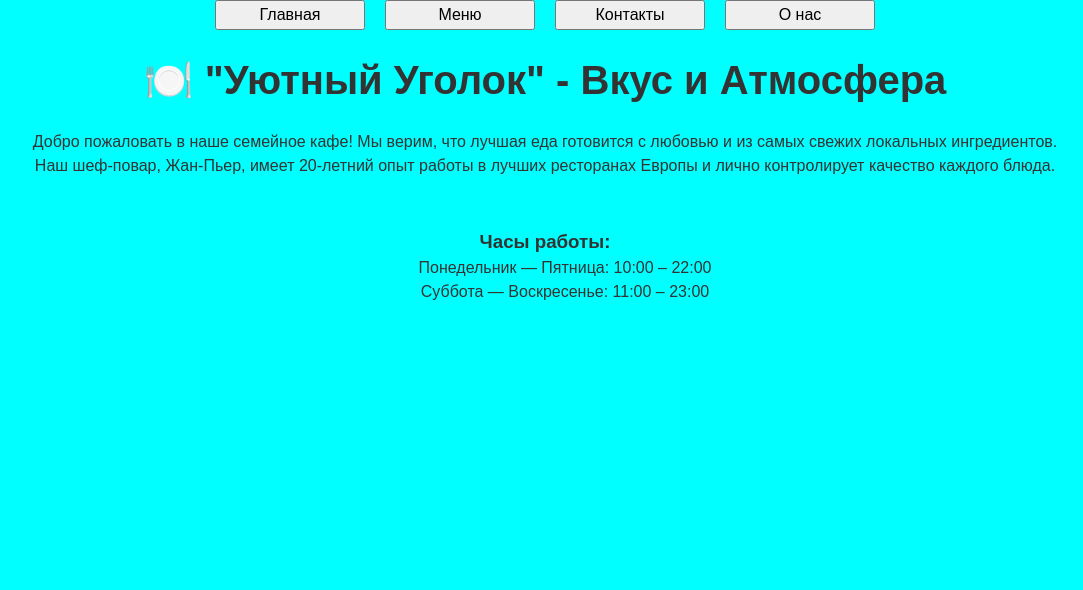
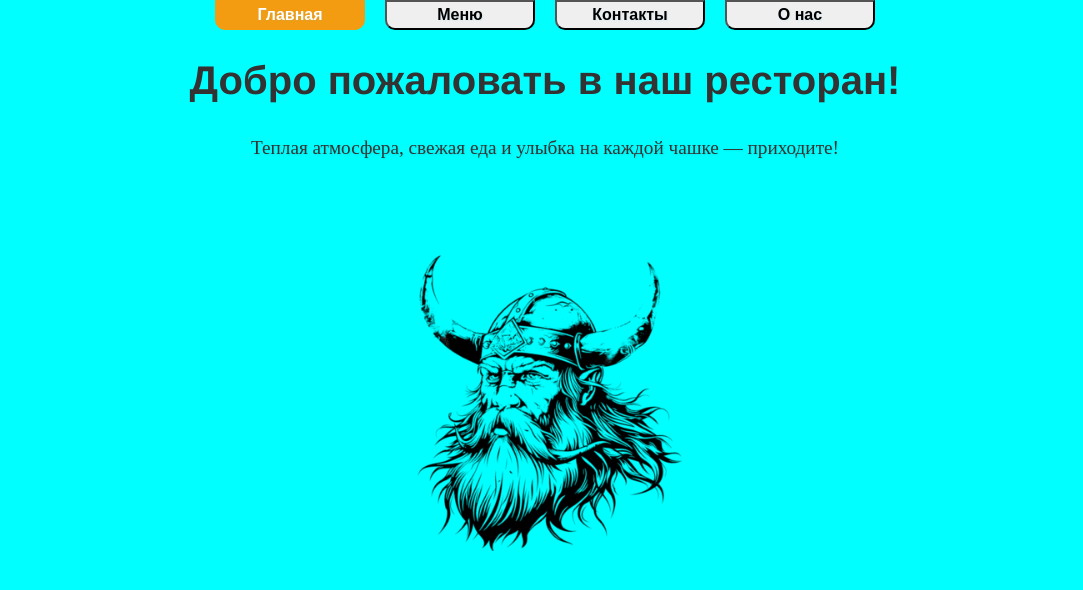
Before and after one commit to Den4ik3090/OdinP_Project-RestouranPage-, a website built with webpack: page src/index.html in a window 1280 px wide. Shown: the whole page, without its empty margins (95-1178 px from the left). Built offline with nearby package versions, Linux system fonts and the light colour scheme.

Commit message:
complete_logic_js

```diff
--- /dev/null
+++ b/src/contact.js
@@ -0,0 +1,74 @@
+export default function loadContacts() {
+  const content = document.getElementById('content'); // Замените на реальный id
+  content.classList.add('contact_content')
+  if (!content) return;
+
+  // <section class="contacts-section">
+  const section = document.createElement('section');
+  section.classList.add('contacts-section');
+
+  // <div class="contacts-container">
+  const container = document.createElement('div');
+  container.classList.add('contacts-container');
+
+  // <h2>Контакты</h2>
+  const heading = document.createElement('h2');
+  heading.textContent = 'Контакты';
+
+  // <nav class="contacts-nav" itemscope itemtype="http://schema.org/SiteNavigationElement">
+  const nav = document.createElement('nav');
+  nav.classList.add('contacts-nav');
+  nav.setAttribute('itemscope', '');
+  nav.setAttribute('itemtype', 'http://schema.org/SiteNavigationElement');
+
+  // <ul> (Меню для навигации внутри раздела "Контакты")
+
+  // <div class="contacts-items">
+  const itemsDiv = document.createElement('div');
+  itemsDiv.classList.add('contacts-items');
+
+  // Контактные данные
+  const contacts = [
+    {
+      id: 'address',
+      title: 'Адрес',
+      desc: ' Москва, Россия'
+    },
+    {
+      id: 'phone',
+      title: 'Телефон',
+      desc: '+7 (123) 456-78-90'
+    },
+    {
+      id: 'email',
+      title: 'Email',
+      desc: 'info@restaurant.ru'
+    }
+  ];
+
+  contacts.forEach(contact => {
+    const article = document.createElement('article');
+    article.classList.add('contacts-item');
+    article.id = contact.id;
+
+    const h3 = document.createElement('h3');
+    h3.textContent = contact.title;
+
+    const p = document.createElement('p');
+    p.textContent = contact.desc;
+
+    article.appendChild(h3);
+    article.appendChild(p);
+
+    itemsDiv.appendChild(article);
+  });
+
+  // Сборка структуры
+  container.appendChild(heading);
+  container.appendChild(nav);
+  container.appendChild(itemsDiv);
+
+  section.appendChild(container);
+
+  content.appendChild(section);
+}
--- /dev/null
+++ b/src/home.js
@@ -0,0 +1,18 @@
+export default function loadHome() {
+  const content = document.getElementById('content')
+  if (!content) return;
+  content.innerHTML = "";
+
+  const container = document.createElement('div');
+  container.classList.add('tab_content', 'home');
+
+  const heading = document.createElement('h2');
+  heading.textContent = ('Главная');
+
+  const paragraph = document.createElement('p');
+  paragraph.textContent = 'Добро пожаловать в наш ресторан! Здесь вкусная еда и уютная атмосфера.'
+
+  container.appendChild(heading);
+  container.appendChild(paragraph);
+  content.appendChild(container);
+}
--- a/src/index.html
+++ b/src/index.html
@@ -11,15 +11,15 @@
   <header>
     <nav class="header__nav">
       <div class="nav__btn">
-        <button>Главная </button>
-        <button>Меню</button>
-        <button>Контакты</button>
+        <button id="tab-home">Главная </button>
+        <button id="tab-menu">Меню</button>
+        <button id="tab-contact">Контакты</button>
         <button>О нас </button>
       </div>
     </nav>
   </header>
   <div id="content">
-    <h1>🍽️ "Уютный Уголок" - Вкус и Атмосфера</h1>
+    <!-- <h1>🍽️ "Уютный Уголок" - Вкус и Атмосфера</h1>
     <p>Добро пожаловать в наше семейное кафе! Мы верим, что лучшая еда готовится с любовью и из самых свежих локальных
       ингредиентов.</p>
     <p>Наш шеф-повар, Жан-Пьер, имеет 20-летний опыт работы в лучших ресторанах Европы и лично контролирует качество
@@ -29,8 +29,10 @@
       <ul>
         <li>Понедельник — Пятница: 10:00 – 22:00</li>
         <li>Суббота — Воскресенье: 11:00 – 23:00</li>
-      </ul>
-    </div>
+      </ul> -->
+
+
+  </div>
 
 
 </body>
--- a/src/index.js
+++ b/src/index.js
@@ -5,3 +5,58 @@ console.log(greetingUser);
 import './reset_css.css';
 /* Импортируем основные стили */
 import './style.css';
+/* Импорт созданных файлов под модули  */
+
+import loadHome from "./home.js";
+document.addEventListener('DOMContentLoaded', loadHome)
+
+import loadMenu from "./menu.js";
+document.addEventListener('DOMContentLoaded', loadMenu)
+
+import loadContacts from "./contact.js";
+document.addEventListener('DOMContentLoaded', loadContacts)
+
+import loadHomContent from "./initialLoad.js";
+document.addEventListener('DOMContentLoaded', () => {
+  loadHomContent();
+  setActiveButton(document.getElementById('tab-home'));
+});
+
+import rireyeImage from './img/steik.png';
+
+
+
+
+
+/* Создаем переменные для кнопок для переключения */
+
+const homeBtn = document.getElementById('tab-home');
+const menuBtn = document.getElementById('tab-menu');
+const contactBtn = document.getElementById('tab-contact');
+
+/* Обработчики событий для каждой кнопки   */
+homeBtn.addEventListener('click', (e) => {
+  if (e.target.classList.contains('active')) return;
+  setActiveButton(e.target);
+  content.innerHTML = '';
+  loadHomContent();
+});
+menuBtn.addEventListener('click', (e) => {
+  if (e.target.classList.contains('active')) return;
+  setActiveButton(e.target);
+  content.innerHTML = '';
+  loadMenu();
+});
+contactBtn.addEventListener('click', (e) => {
+  if (e.target.classList.contains('active')) return;
+  setActiveButton(e.target);
+  content.innerHTML = '';
+  loadContacts();
+});
+
+/* Функция для установки активной кнопки  */
+function setActiveButton(activeButton) {
+  const buttons = document.querySelectorAll('.nav__btn button');
+  buttons.forEach(btn => btn.classList.remove('active'));
+  activeButton.classList.add('active');
+}
--- /dev/null
+++ b/src/initialLoad.js
@@ -0,0 +1,31 @@
+import './style.css';
+import odinImage from './img/odin.png';
+export default function loadHomContent() {
+  const content = document.getElementById('content');
+  if (!content) return;
+
+  content.innerHTML = '';
+
+  const container = document.createElement('div');
+  container.classList.add('home');
+
+  const title = document.createElement('h1');
+  title.textContent = 'Добро пожаловать в наш ресторан!';
+
+  const desc = document.createElement('p');
+  desc.textContent = 'Теплая атмосфера, свежая еда и улыбка на каждой чашке — приходите!';
+
+
+  const img = document.createElement('img');
+  img.classList.add('image-title');
+  img.src = odinImage;
+  img.alt = '';
+  img.style.maxWidth = '';
+  img.style.display = 'block';
+
+  container.appendChild(title);
+  container.appendChild(desc);
+  container.appendChild(img);
+  content.appendChild(container);
+
+}
--- /dev/null
+++ b/src/menu.js
@@ -0,0 +1,137 @@
+import carpaccioImage from './img/steik.png';
+import ribeyeImage from './img/beef.png';
+import cheesecakeImage from './img/desert.png';
+import lemonadeImage from './img/limonade.png';
+
+
+
+
+export default function loadMenu() {
+  const content = document.getElementById('content');
+  content.classList.add('menu_content');
+  if (!content) return;
+
+  // <section class="menu-section">
+  const section = document.createElement('section');
+  section.classList.add('menu-section');
+
+  // <div class="menu-container">
+  const container = document.createElement('div');
+  container.classList.add('menu-container');
+
+  // <h2>Меню ресторана</h2>
+  const heading = document.createElement('h2');
+  heading.classList.add('menu__title');
+  heading.textContent = 'Меню ресторана';
+
+  // <nav class="menu-nav" itemscope itemtype="http://schema.org/SiteNavigationElement">
+  const nav = document.createElement('nav');
+  nav.classList.add('menu_nav');
+  nav.setAttribute('itemscope', '');
+  nav.setAttribute('itemtype', 'http://schema.org/SiteNavigationElement');
+
+  // <ul>...</ul>
+  const ul = document.createElement('ul');
+  ul.classList.add('menu-nav__ul')
+
+  // Категории меню
+  const categories = [
+    { id: 'starters', name: 'Закуски' },
+    { id: 'main-course', name: 'Основные блюда' },
+    { id: 'desserts', name: 'Десерты' },
+    { id: 'drinks', name: 'Напитки' },
+  ];
+
+  categories.forEach(cat => {
+    const li = document.createElement('li');
+    const a = document.createElement('a');
+    a.setAttribute('itemprop', 'url');
+    a.href = `#${cat.id}`;
+    const span = document.createElement('span');
+    span.setAttribute('itemprop', 'name');
+    span.textContent = cat.name;
+    a.appendChild(span);
+    li.appendChild(a);
+    ul.appendChild(li);
+  });
+
+  nav.appendChild(ul);
+
+  // <div class="menu-items">
+  const itemsDiv = document.createElement('div');
+  itemsDiv.classList.add('menu-items');
+
+  /*изображения  */
+
+
+  // Блюда
+  const dishes = [
+    {
+      imgSrc: carpaccioImage,
+      id: 'starters',
+      title: 'Карпаччо из говядины',
+      desc: 'Тонко нарезанная говядина с руколой и пармезаном.',
+      price: '650 ₽'
+    },
+    {
+      imgSrc: ribeyeImage,
+      id: 'main-course',
+      title: 'Стейк рибай',
+      desc: 'Сочный стейк из мраморной говядины, подается с овощами.',
+      price: '1200 ₽'
+    },
+    {
+      imgSrc: cheesecakeImage,
+      id: 'desserts',
+      title: 'Чизкейк Нью-Йорк',
+      desc: 'Классический сырный десерт с ягодным соусом.',
+      price: '400 ₽'
+    },
+    {
+      imgSrc: lemonadeImage,
+      id: 'drinks',
+      title: 'Лимонад домашний',
+      desc: 'Свежий лимонад с мятой и цитрусами.',
+      price: '250 ₽'
+    }
+  ];
+
+  dishes.forEach(dish => {
+    const img = document.createElement('img');
+    img.src = dish.imgSrc;
+    img.alt = dish.title;
+    img.classList.add('menu-item__img');
+    itemsDiv.appendChild(img);
+
+    const article = document.createElement('article');
+    article.classList.add('menu-item');
+    article.id = dish.id;
+
+    const h3 = document.createElement('h3');
+    h3.textContent = dish.title;
+
+    const p = document.createElement('p');
+    p.textContent = dish.desc;
+
+    const price = document.createElement('span');
+    price.classList.add('menu-price');
+    price.textContent = dish.price;
+
+    article.appendChild(img);
+    article.appendChild(h3);
+    article.appendChild(p);
+    article.appendChild(price);
+
+    itemsDiv.appendChild(article);
+  });
+
+  // Иерархия: container <- heading, nav, itemsDiv; section <- container ; content <- section
+  container.appendChild(heading);
+  container.appendChild(nav);
+
+  container.appendChild(itemsDiv);
+
+  section.appendChild(container);
+
+  content.appendChild(section);
+}
--- a/src/style.css
+++ b/src/style.css
@@ -1,7 +1,30 @@
 h1 {
+  font-family: 'Franklin Gothic Medium', 'Arial Narrow', Arial, sans-serif;
   font-size: 2.5rem;
   margin-bottom: 20px;
 }
+
+p {
+  height: 100px;
+  font-size: 1.2rem;
+  line-height: 1.6;
+  margin-bottom: 15px;
+  font-family: 'Times New Roman', Times, serif;
+  text-shadow: #3333331e 1px 1px 2px;
+}
+
+button {
+  font-size: 1rem;
+  font-weight: bold;
+  text-shadow: #44c4f71e 1px 1px 2px;
+  cursor: pointer;
+  border-radius: 0px 0px 10px 10px;
+}
+
+button:hover {
+  background-color: lightgray;
+}
+
 
 ul,
 li {
@@ -25,6 +48,15 @@ header {
   gap: 20px;
 }
 
+.nav__btn button.active {
+  background-color: #f39c12;
+  /* цвет фона для активной кнопки */
+  color: white;
+  /* цвет текста */
+  border: 1px solid #f39c12;
+  /* граница для выделения */
+}
+
 #content {
   margin: 0 auto;
   max-width: 1200px;
@@ -38,3 +70,115 @@ header {
   margin-top: 50px;
   align-items: center;
 }
+
+/* Изображения  */
+.image-title {
+
+  width: 300px;
+  height: auto;
+
+}
+
+.home {
+  display: flex;
+  flex-direction: column;
+  align-items: center;
+  gap: 3px;
+}
+
+/* Меню секция  */
+.menu-section {
+  width: 100%
+}
+
+.menu_content {
+  display: flex;
+  justify-content: center;
+  text-align: ;
+}
+
+.menu__title {
+  display: flex;
+  justify-content: center;
+}
+
+.menu_nav {
+  display: flex;
+  justify-content: center;
+
+}
+
+.menu-nav__ul {
+  display: flex;
+  gap: 50px;
+}
+
+.menu-items {
+  margin-top: 50px;
+  display: flex;
+  gap: 50px;
+  align-items: start;
+  /*   margin-top: 200px; */
+}
+
+.menu-item {
+  display: flex;
+  flex-direction: column;
+  gap: 10px;
+  width: 300px;
+  align-items: center;
+  align-content: center;
+}
+
+#main-course {
+  display: flex;
+  margin-left: 50px;
+  justify-content: end;
+  justify-self: end;
+}
+
+
+.menu-price {
+  font-weight: bolder;
+
+}
+
+.menu-item__img {
+  display: flex;
+
+
+  height: auto;
+  border-radius: 10px;
+}
+
+
+/* Секция контакоты */
+.contact-section {
+  display: flex;
+  width: 100%;
+}
+
+.contact_content h2 {
+  font-size: 40px;
+}
+
+.contact_content nav ul {
+  display: flex;
+  flex-direction: row;
+  gap: 50px;
+  justify-content: space-around;
+  list-style: none;
+}
+
+.contact_content nav ul li {
+  margin-top: 20px;
+  font-size: 20px;
+  list-style: none;
+}
+
+.contacts-items {
+  display: flex;
+  gap: 100px;
+  justify-content: space-between;
+  margin-top: 50px;
+}
```
Also changed, not shown: src/img/beef.png (added), src/img/desert.png (added), src/img/limonade.png (added), src/img/odin.png (added), 1 other file.
